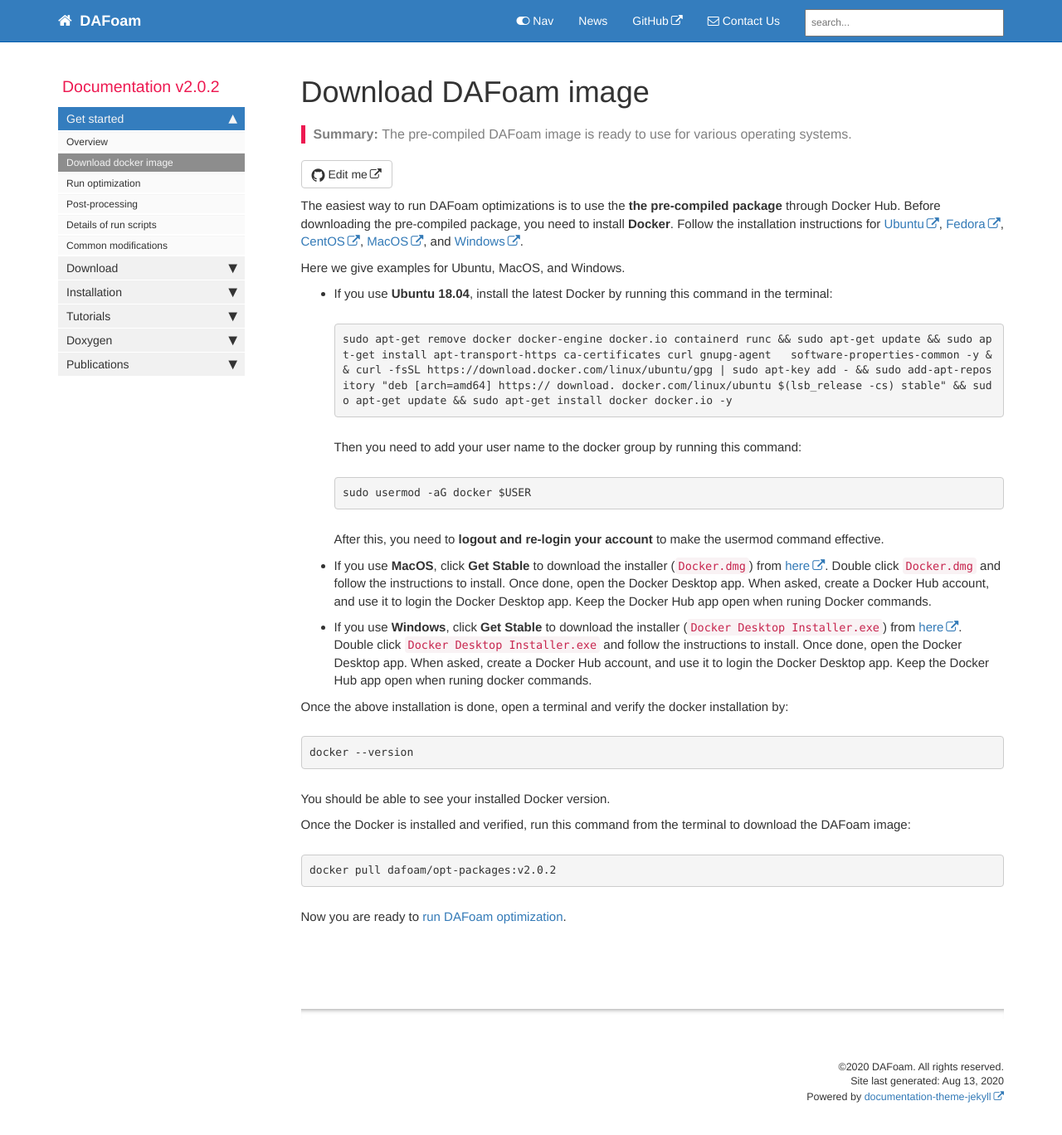
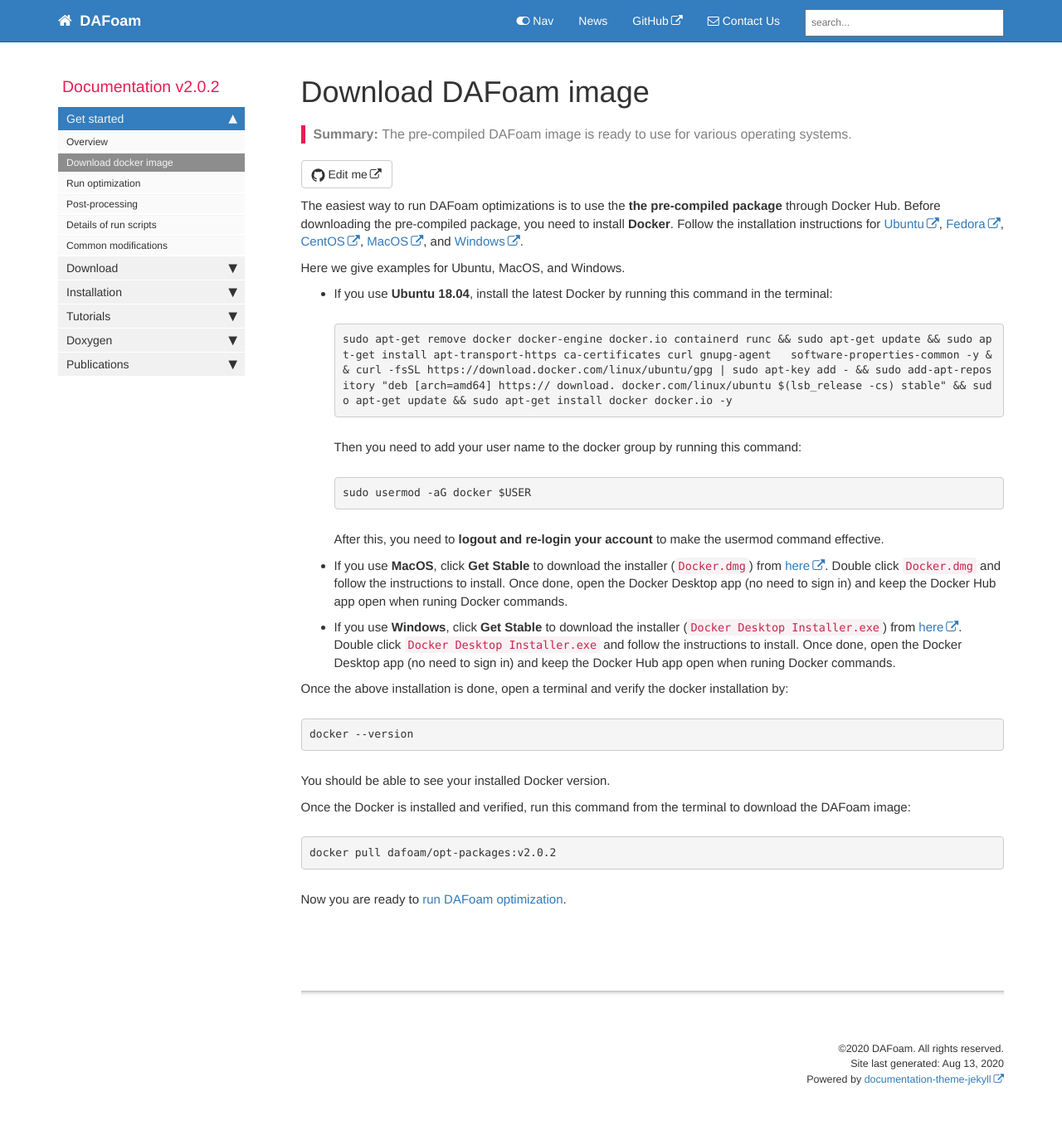
Before and after one commit to DAFoam/DAFoam.github.io, a Jekyll site: the page built from pages/mydoc/mydoc_get_started_download_docker.md, in a window 1280 px wide and 1382 px high. Shown: the top 1368 px of the window at 83% size. Built offline with Jekyll 4.4.1, drawn with Linux system fonts in a browser that asks for light colours; comment, search, counter and statistics services are not loaded.

Commit message:
content update

```diff
--- a/pages/mydoc/mydoc_get_started_download_docker.md
+++ b/pages/mydoc/mydoc_get_started_download_docker.md
@@ -25,9 +25,9 @@ Here we give examples for Ubuntu, MacOS, and Windows.
 
   After this, you need to **logout and re-login your account** to make the usermod command effective.
 
-- If you use **MacOS**, click **Get Stable** to download the installer (`Docker.dmg`) from [here](https://hub.docker.com/editions/community/docker-ce-desktop-mac). Double click `Docker.dmg` and follow the instructions to install. Once done, open the Docker Desktop app. When asked, create a Docker Hub account, and use it to login the Docker Desktop app. Keep the Docker Hub app open when runing Docker commands.
+- If you use **MacOS**, click **Get Stable** to download the installer (`Docker.dmg`) from [here](https://hub.docker.com/editions/community/docker-ce-desktop-mac). Double click `Docker.dmg` and follow the instructions to install. Once done, open the Docker Desktop app (no need to sign in) and keep the Docker Hub app open when runing Docker commands.
 
-- If you use **Windows**, click **Get Stable** to download the installer (`Docker Desktop Installer.exe`) from [here](https://hub.docker.com/editions/community/docker-ce-desktop-windows/). Double click `Docker Desktop Installer.exe` and follow the instructions to install. Once done, open the Docker Desktop app. When asked, create a Docker Hub account, and use it to login the Docker Desktop app. Keep the Docker Hub app open when runing docker commands.
+- If you use **Windows**, click **Get Stable** to download the installer (`Docker Desktop Installer.exe`) from [here](https://hub.docker.com/editions/community/docker-ce-desktop-windows/). Double click `Docker Desktop Installer.exe` and follow the instructions to install. Once done, open the Docker Desktop app (no need to sign in) and keep the Docker Hub app open when runing Docker commands.
 
 Once the above installation is done, open a terminal and verify the docker installation by:
 
```
Also changed, not shown: pages/mydoc/mydoc_get_started_run.md (+3 -1 lines), pages/mydoc/mydoc_get_started_windows.md (added, +16 -0 lines).
